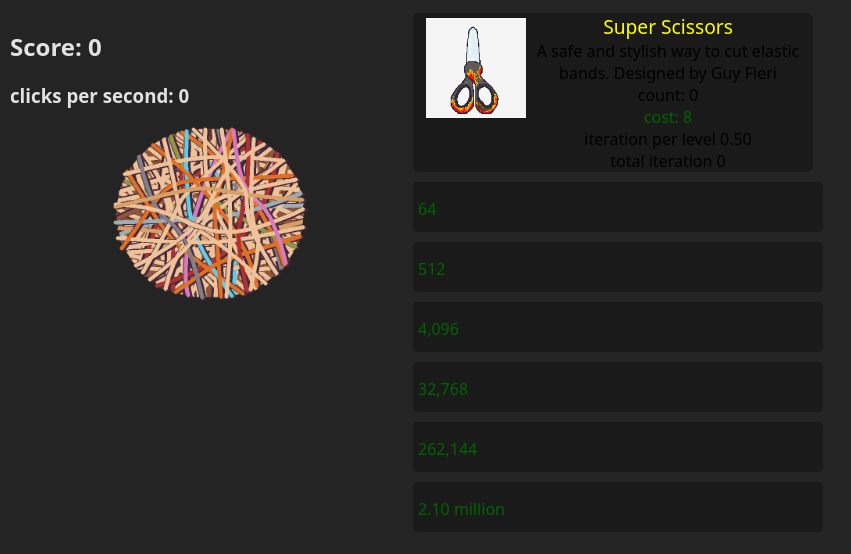
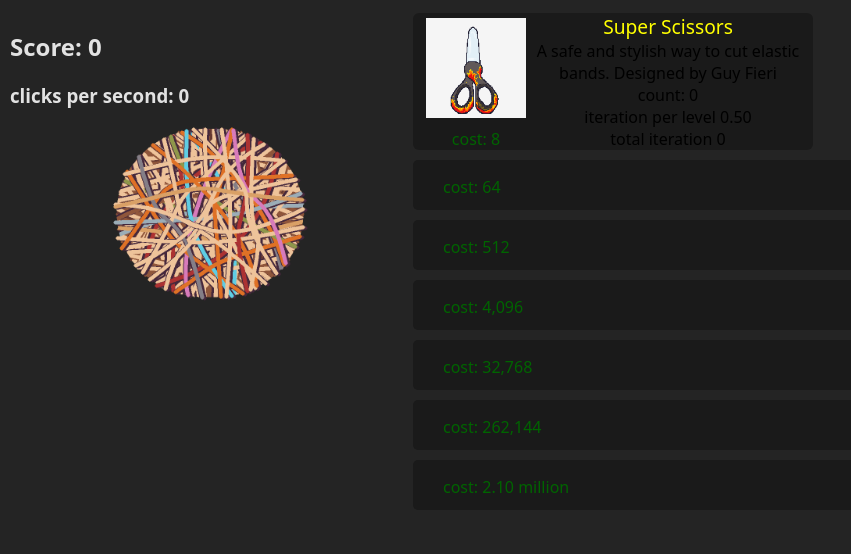
Before and after one commit to tjjoris/Loop_Clicker, a React (Vite) app in the folder loop_clicker/: page / in a window 1280 px wide. Shown: the top 554 px of the page, without its empty margins (0-851 px from the left). Built offline with nearby package versions, Linux system fonts and the light colour scheme.

Commit message:
check if upgrade is revealed before checking if it can be afforded.

```diff
--- a/loop_clicker/src/App.css
+++ b/loop_clicker/src/App.css
@@ -115,8 +115,9 @@ div {
   height: 50px;
   background-color: #1a1a1a;
   margin: 5px;
-  padding: 0px 5px;
+  padding: 0px 30px;
   border-radius: 5px;
+  font-weight: 500;
 }
 
 
@@ -125,6 +126,7 @@ div {
   margin: 0px;
   padding: 5px;
   border: 0px;
+  width: 400px;
 }
 
 .upgrade p {
@@ -156,9 +158,14 @@ div {
   display: flex;
   pointer-events: none;
   /* flex-direction: column; */
+  /* width: 400px; */
 }
 
 .imageInUpgrade {
+  /* position: relative; */
+}
+
+.imageInUpgrade img{
   pointer-events: none;
   width: 100px;
   height: 100px;
--- a/loop_clicker/src/components/UpgradeComponent.tsx
+++ b/loop_clicker/src/components/UpgradeComponent.tsx
@@ -23,8 +23,10 @@ export default function UpgradeComponent({upgrade, index, upgrader}: {upgrade: U
     const costStr: string = numToStr(cost);
     const iterationPerLvlStr: string = numToStr(upgrade.getIterationPerLevel());
     let backgColour: string = "#1a1a1a";
+    let isUpgradeEnabledClass: string = "upgradeIsDisabled";
     if (state.canAfford) {
         backgColour= "#494949";
+        isUpgradeEnabledClass = "upgradeIsEnabled";
     }
     if (upgrade.getReveal()) {
         return (
@@ -44,15 +46,25 @@ export default function UpgradeComponent({upgrade, index, upgrader}: {upgrade: U
                     <div
                         className="divInUpgrade"
                     >
+                        <div
+                            className="imageInUpgrade"
+                        >
                             {
                                 upgradeImages[index] != null ? (
                                     <img
-                                className="imageInUpgrade"
+                                    // className="imageInUpgrade"
                                     // draggable="false"
                                     src={upgradeImages[index]}
                                 />
                                 ): null
                             }
+
+                            <p
+                                className="upgradeCost"
+                            >
+                                cost: {costStr}
+                            </p>
+                        </div>
                         <div>
                             <p
                                 className="upgradeTitle"
@@ -64,11 +76,6 @@ export default function UpgradeComponent({upgrade, index, upgrader}: {upgrade: U
                             </p>
                             <p>
                                 count: {countStr}
-                            </p>
-                            <p
-                                className="upgradeCost"
-                            >
-                                cost: {costStr}
                             </p>
                             <p>
                                 iteration per level {iterationPerLvlStr}
@@ -91,7 +98,7 @@ export default function UpgradeComponent({upgrade, index, upgrader}: {upgrade: U
                 <p
                     className="upgradeCost"
                 >
-                    {costStr}
+                    cost: {costStr}
                 </p>
             </div>
         )
--- a/loop_clicker/src/oop/upgrades/Upgrade.ts
+++ b/loop_clicker/src/oop/upgrades/Upgrade.ts
@@ -62,10 +62,22 @@ export default class Upgrade {
             let cost = this.state.cost * this.costMult
             this.state = {name: this.state.name, description: this.state.description, cost: cost,
                 iterationAmount: this.state.iterationAmount + this.iterationIncrease, count: this.state.count + 1,
-            canAfford: this.score.isAfford(cost), isReveal: this.state.isReveal};
+            canAfford: this.canAfford(cost), isReveal: this.state.isReveal};
             this.score.addIncrementAmount(this.iterationIncrease);
             this.notify();
         };
+    }
+
+    /**
+     * to check if it can be afforded first check if its revealed then if it
+     * can be afforded by checking score.
+     * @returns
+     */
+    private canAfford(cost: number) {
+        if (!this.isRevealed) {
+            return false;
+        }
+        return this.score.isAfford(cost);
     }
 
     public subscribe(listener: Listener) {
```
Lines whose indentation alone changed are shown as unchanged.
